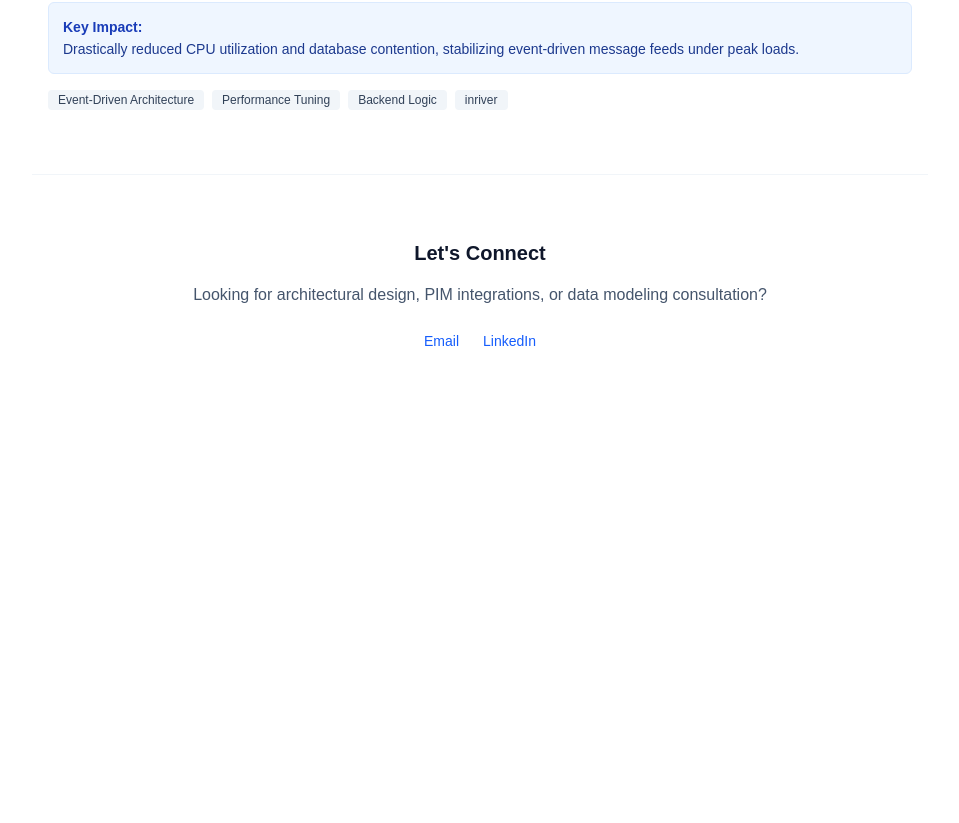
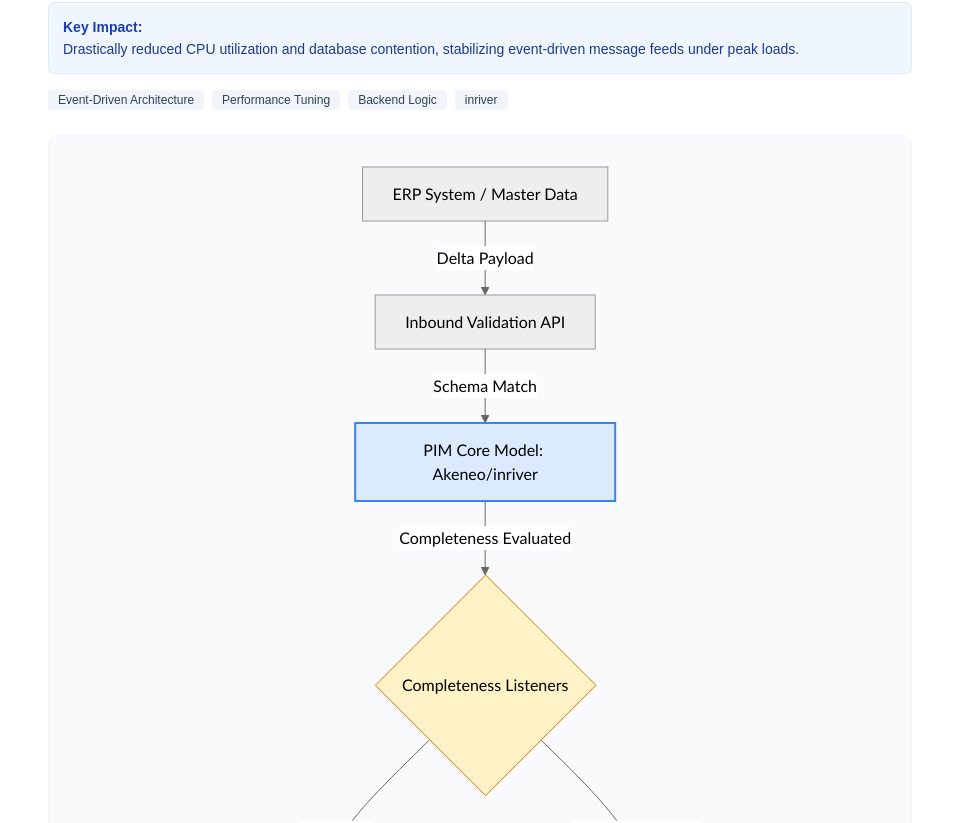
Before and after one commit to anthercam/portfolio, a Next.js app: page / in a window 1280 px wide. Shown: the part 1269-2092 px from the top of the page, without its empty margins (160-1119 px from the left). Before the commit the page ends 1684 px from the top, so only its background shows below. Built offline with nearby package versions, Linux system fonts and the light colour scheme.

Commit message:
Add architectural diagram section

```diff
--- a/app/components/Hero.tsx
+++ b/app/components/Hero.tsx
@@ -6,7 +6,7 @@ export default function Hero() {
         Antony Camacho Requintina
       </h1>
       <p className="text-xl font-medium text-blue-600 mt-2">
-        Solution Architect — PIM & Data Integration Specialist
+        Solution Architect | Software Engineer | PIM & Data Integration Specialist
       </p>
       <p className="text-slate-600 dark:text-slate-400 mt-4 max-w-2xl text-lg leading-relaxed">
         I design and scale data models, enterprise Product Information Management (PIM) systems,
--- a/app/components/Highlights.tsx
+++ b/app/components/Highlights.tsx
@@ -1,3 +1,19 @@
+'use client';
+import dynamic from 'next/dynamic';
+// Dynamically import the Mermaid component with SSR turned off
+const Mermaid = dynamic(() => import('./Mermaid'), { ssr: false });
+
+// Define the diagram syntax using Mermaid's syntax rules
+const pimFlowDiagram = `graph TD
+  ERP[ERP System / Master Data] -->|Delta Payload| Inbound[Inbound Validation API]
+  Inbound -->|Schema Match| PIM[PIM Core Model: Akeneo/inriver]
+  PIM -->|Completeness Evaluated| Listeners{Completeness Listeners}
+  Listeners -->|Valid Data| Channel[Outbound Channels: Shopify/Marketplaces]
+  Listeners -->|Missing Attributes| ErrorLog[Error Logs & Notifications]
+
+  style PIM fill:#dbeafe,stroke:#3b82f6,stroke-width:2px
+  style Listeners fill:#fef3c7,stroke:#d97706,stroke-width:1px`;
+
 // components/Highlights.tsx
 const projects = [
   {
@@ -13,6 +29,8 @@ const projects = [
     tags: ["Event-Driven Architecture", "Performance Tuning", "Backend Logic", "inriver"]
   }
 ];
+
+
 
 export default function Highlights() {
   return (
@@ -36,9 +54,14 @@ export default function Highlights() {
                 </span>
               ))}
             </div>
+
+
           </div>
         ))}
       </div>
+
+       {/* Visual Diagram injection */}
+       <Mermaid chart={pimFlowDiagram} />
     </section>
   );
 }
--- /dev/null
+++ b/app/components/Mermaid.tsx
@@ -0,0 +1,49 @@
+'use client';
+
+import { useEffect, useRef, useState, useId } from 'react';
+import mermaid from 'mermaid';
+
+export default function Mermaid({ chart }: { chart: string }) {
+  const containerRef = useRef<HTMLDivElement>(null);
+  const [isMounted, setIsMounted] = useState(false);
+  const [svgHtml, setSvgHtml] = useState<string>('');
+  const uniqueId = useId().replace(/:/g, ''); // Generate a safe, clean DOM ID string
+
+  useEffect(() => {
+    setIsMounted(true);
+    mermaid.initialize({
+      startOnLoad: false,
+      theme: 'neutral',
+      securityLevel: 'loose'
+    });
+  }, []);
+
+  useEffect(() => {
+    if (!isMounted) return;
+
+    const renderDiagram = async () => {
+      try {
+        // Explicitly trim whitespace to preserve the graph structural boundaries
+        const cleanedChart = chart.trim();
+        const { svg } = await mermaid.render(`mermaid-${uniqueId}`, cleanedChart);
+        setSvgHtml(svg);
+      } catch (error) {
+        console.error('Mermaid parsing failed:', error);
+      }
+    };
+
+    renderDiagram();
+  }, [chart, isMounted, uniqueId]);
+
+  if (!isMounted) {
+    return <div className="animate-pulse bg-slate-100 h-48 w-full rounded-xl" />;
+  }
+
+  return (
+    <div
+      className="my-6 flex justify-center p-6 bg-slate-50 border border-slate-100 rounded-xl overflow-x-auto w-full"
+      ref={containerRef}
+      dangerouslySetInnerHTML={{ __html: svgHtml || '<span className="text-slate-400 text-xs">Parsing topology architecture...</span>' }}
+    />
+  );
+}
--- a/app/page.tsx
+++ b/app/page.tsx
@@ -18,8 +18,8 @@ export default function Home() {
             Looking for architectural design, PIM integrations, or data modeling consultation?
           </p>
           <div className="flex justify-center gap-6 text-sm font-medium">
-            <a href="mailto:your.email@example.com" className="text-blue-600 hover:underline">Email</a>
-            <a href="https://linkedin.com/in/yourprofile" target="_blank" rel="noopener noreferrer" className="text-blue-600 hover:underline">LinkedIn</a>
+            <a href="mailto:anthercam21@gmail.com" className="text-blue-600 hover:underline">Email</a>
+            <a href="https://www.linkedin.com/in/antony-requintina/" target="_blank" rel="noopener noreferrer" className="text-blue-600 hover:underline">LinkedIn</a>
           </div>
         </section>
       </div>
--- a/package.json
+++ b/package.json
@@ -9,6 +9,7 @@
     "lint": "eslint"
   },
   "dependencies": {
+    "mermaid": "^11.16.0",
     "next": "16.2.10",
     "react": "19.2.4",
     "react-dom": "19.2.4"
```
Also changed, not shown: 1 other file (tests, documents, lock files or other folders).
